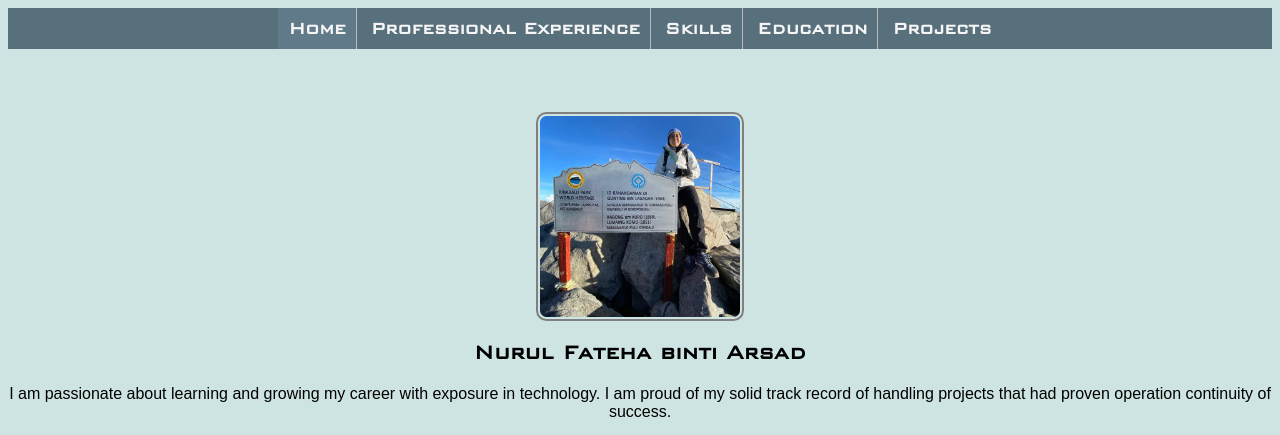
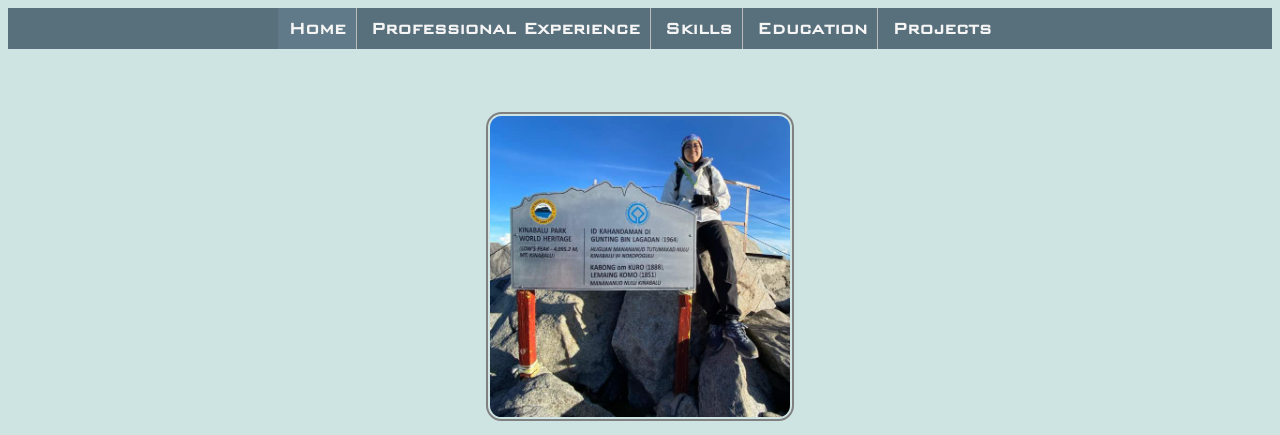
Before and after one commit to FatehaRsd/Resume, a plain HTML site: page index.html in a window 1280 px wide. Shown: the top 435 px of the page. Drawn offline with Linux system fonts and the light colour scheme.

Commit message:
update profile photo

```diff
--- a/index.css
+++ b/index.css
@@ -43,7 +43,7 @@ a:last-child {
 
 /* Home Page */
 img {
-    width: 200px;
+    width: 300px;
     border: 2px solid grey;
     margin-top: 5%;
     padding: 2px;
```
